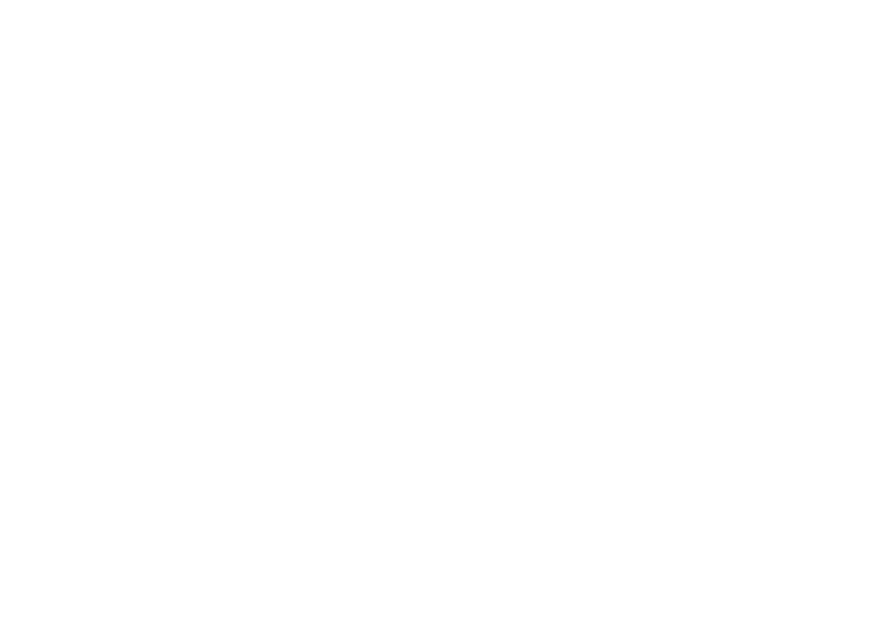
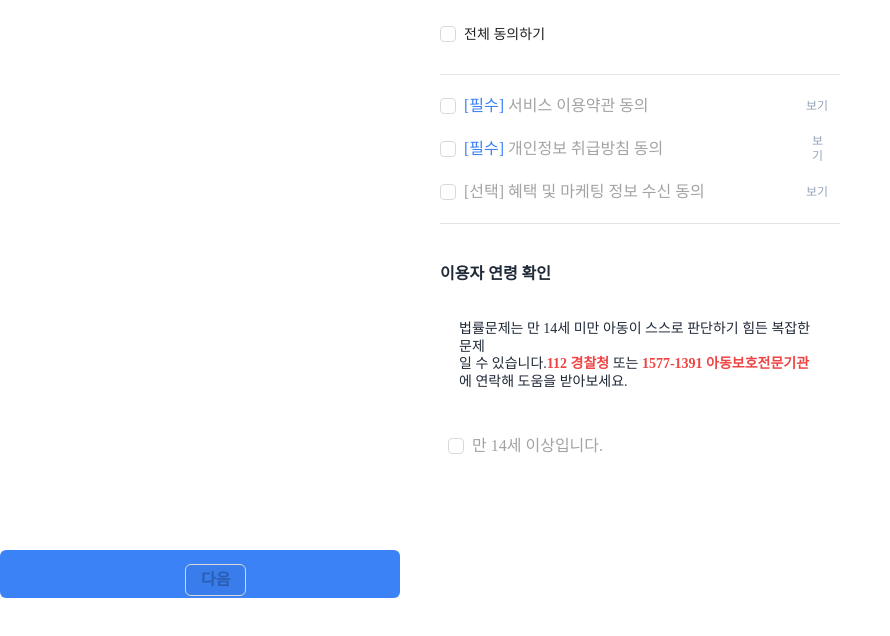
Before and after one commit to butcreep/react-event, a React (Create React App) app: page /agree in a window 1280 px wide. Before the commit this address had no page. Shown: the top 636 px of the page, without its empty margins (0-890 px from the left). Built offline with nearby package versions, Linux system fonts and the light colour scheme.

Commit message:
가입 폼 승인하기

```diff
--- a/src/App.jsx
+++ b/src/App.jsx
@@ -3,6 +3,7 @@
 import Login from "./pages/Login";
 import Join from "./pages/Join";
 import JoinForm from "components/JoinForm";
+import Agreement from "components/CheckForm";
 
 function App() {
   return (
@@ -12,6 +13,8 @@
         <Route path="/admin/login" element={<Login admin={true} />} />
         <Route path="/admin" element={<Admin />}></Route>
         <Route path="/join" element={<Join />} />
+        <Route path="/agree" element={<Agreement />} />
+
         <Route path="/join/:type" element={<JoinForm />} />
       </Routes>
     </BrowserRouter>
--- /dev/null
+++ b/src/components/CheckForm/index.jsx
@@ -0,0 +1,194 @@
+import React, { useState, useEffect } from "react";
+import { useParams } from "react-router-dom";
+import { Button, Checkbox } from "antd";
+
+const Agreement = () => {
+  const [allChecked, setAllChecked] = useState(false);
+  const [isChecked, setIsChecked] = useState(false);
+  const [checkedList, setCheckedList] = useState([]);
+
+  // 버튼 활성화 여부 상태 업데이트
+  useEffect(() => {
+    setIsChecked(
+      (allChecked && checkedList.length === 4) ||
+        (!allChecked &&
+          checkedList.length === 3 &&
+          checkedList.includes("service") &&
+          checkedList.includes("privacy") &&
+          checkedList.includes("age")) ||
+        (!allChecked && checkedList.length === 4) ||
+        (allChecked &&
+          checkedList.length === 3 &&
+          checkedList.includes("service") &&
+          checkedList.includes("privacy") &&
+          checkedList.includes("age")),
+    );
+  }, [allChecked, checkedList]);
+
+  // 전체 동의하기 체크박스 변화 처리
+  const handleCheckAllChange = e => {
+    const checked = e.target.checked;
+    setAllChecked(checked);
+    setCheckedList(checked ? ["service", "privacy", "marketing", "age"] : []);
+  };
+
+  // 개별 체크박스 변화 처리
+  const handleChange = (value, checked) => {
+    const newList = checked ? [...checkedList, value] : checkedList.filter(item => item !== value);
+
+    setCheckedList(newList);
+  };
+
+  return (
+    <>
+      <div className="w-full flex-col justify-start items-center gap-2.5 inline-flex">
+        <div className="w-[400px] py-2.5 items-center gap-2 inline-flex">
+          <div className="h-11 py-2.5 justify-start items-start gap-2 inline-flex">
+            <div className="text-center text-gray-800 text-xl font-medium font-['Pretendard'] leading-tight">
+              <Checkbox checked={allChecked} onChange={handleCheckAllChange}>
+                전체 동의하기
+              </Checkbox>
+            </div>
+          </div>
+        </div>
+        <div className="w-[400px] h-px bg-zinc-200"></div>
+        <div className="w-[400px] flex-col justify-center items-center flex">
+          <div className="w-[400px] py-2.5 justify-between items-center inline-flex">
+            <div className="justify-center items-center gap-2 flex">
+              <Checkbox
+                value="service"
+                checked={checkedList.includes("service")}
+                onChange={e => handleChange("service", e.target.checked)}
+              >
+                <div className="justify-center items-center gap-1 flex">
+                  <div className="text-blue-500 text-base font-normal font-['Pretendard'] leading-tight">[필수]</div>
+                  <div className="text-neutral-400 text-base font-normal font-['Pretendard'] leading-tight">
+                    서비스 이용약관 동의
+                  </div>
+                </div>
+              </Checkbox>
+            </div>
+            <div className="pr-3 justify-center items-center flex">
+              <div className="text-center text-slate-400 text-xs font-normal font-['Pretendard'] leading-tight">
+                보기
+              </div>
+            </div>
+          </div>
+          <div className="w-[400px] h-11 py-2.5 justify-between items-center inline-flex">
+            <div className="justify-start items-center gap-2 flex">
+              <div className="w-[400px] items-center gap-1 flex">
+                <div className="w-[400px] h-11 py-2.5 inline-flex">
+                  <div className="w-[400px] justify-start items-center gap-2 flex">
+                    <Checkbox
+                      value="privacy"
+                      checked={checkedList.includes("privacy")}
+                      onChange={e => handleChange("privacy", e.target.checked)}
+                    >
+                      <div className="justify-start items-center gap-1 flex">
+                        <div className="text-blue-500 text-base font-normal font-['Pretendard'] leading-tight">
+                          [필수]
+                        </div>
+                        <div className="text-neutral-400 text-base font-normal font-['Pretendard'] leading-tight">
+                          개인정보 취급방침 동의
+                        </div>
+                      </div>
+                    </Checkbox>
+                  </div>
+                  <div className="pr-3 justify-center items-center flex">
+                    <div className="w-[21px] text-center text-slate-400 text-xs font-normal font-['Pretendard'] leading-tight">
+                      보기
+                    </div>
+                  </div>
+                </div>
+              </div>
+            </div>
+          </div>
+          <div className="w-[400px] py-2.5 justify-between items-center inline-flex">
+            <div className="justify-center items-center gap-2 flex">
+              <Checkbox
+                value="marketing"
+                checked={checkedList.includes("marketing")}
+                onChange={e => handleChange("marketing", e.target.checked)}
+              >
+                <div className="justify-center items-center gap-1 flex">
+                  <div className="text-neutral-400 text-base font-normal font-['Pretendard'] leading-tight">[선택]</div>
+                  <div className="text-neutral-400 text-base font-normal font-['Pretendard'] leading-tight">
+                    혜택 및 마케팅 정보 수신 동의
+                  </div>
+                </div>
+              </Checkbox>
+            </div>
+            <div className="pr-3 justify-center items-center flex">
+              <div className="text-center text-slate-400 text-xs font-normal font-['Pretendard'] leading-tight">
+                보기
+              </div>
+            </div>
+          </div>
+        </div>
+        <div className="w-[400px] h-px bg-zinc-200"></div>
+        <div className="w-full">
+          <div className="w-full">
+            <div className="w-full py-2.5 mb-[28px] justify-center items-center gap-2 flex-col inline-flex">
+              <div className="w-full pt-2.5 justify-center items-center gap-2.5 inline-flex">
+                <div className="w-[400px] h-[30px] pt-2.5 justify-start items-center gap-2.5 inline-flex">
+                  <div className="text-gray-800 text-base font-semibold font-['Pretendard'] leading-tight">
+                    이용자 연령 확인
+                  </div>
+                </div>
+              </div>
+              <div className="w-full items-center flex flex-col">
+                <div className="w-full items-center justify-center flex flex-col">
+                  <p className="w-[362px] text-gray-800 text-sm font-normal font-['Pretendard'] leading-tight mb-[34px] mt-[28px]">
+                    법률문제는 만 14세 미만 아동이 스스로 판단하기 힘든 복잡한 문제
+                    <br />
+                    <span>일 수 있습니다.</span>
+                    <span className="text-red-500 text-sm font-semibold font-['Pretendard'] leading-tight">
+                      112 경찰청&nbsp;
+                    </span>
+                    <span className="text-gray-800 text-sm font-normal font-['Pretendard'] leading-tight">또는</span>
+                    <span className="text-red-500 text-sm font-semibold font-['Pretendard'] leading-tight">
+                      &nbsp;1577-1391 아동보호전문기관
+                    </span>
+                    <span className="text-gray-800 text-sm font-normal font-['Pretendard'] leading-tight">
+                      에 연락해 도움을 받아보세요.
+                    </span>
+                  </p>
+                </div>
+                <div className="w-[400px] items-center gap-2 flex">
+                  <div className="justify-center items-center gap-2 flex"></div>
+                  <div className="h-11 py-2.5 justify-start items-center gap-2 inline-flex">
+                    <div className="justify-start items-center gap-2 flex">
+                      <div className="justify-start items-center gap-2 flex">
+                        <Checkbox
+                          value="age"
+                          checked={checkedList.includes("age")}
+                          onChange={e => handleChange("age", e.target.checked)}
+                        >
+                          <div className="text-center text-neutral-400 text-base font-normal font-['Pretendard'] leading-tight">
+                            만 14세 이상입니다.
+                          </div>
+                        </Checkbox>
+                      </div>
+                    </div>
+                  </div>
+                </div>
+              </div>
+            </div>
+
+            <div className="w-[400px] h-12 relative mt-[44px]">
+              <div className="w-[400px] h-12 rounded-md bg-blue-500 cursor-pointer"></div>
+              <Button
+                disabled={!isChecked}
+                className="left-[185px] top-[14px] absolute text-center text-base font-semibold font-['Pretendard'] leading-tight text-white cursor-pointer"
+              >
+                다음
+              </Button>
+            </div>
+          </div>
+        </div>
+      </div>
+    </>
+  );
+};
+
+export default Agreement;
```
